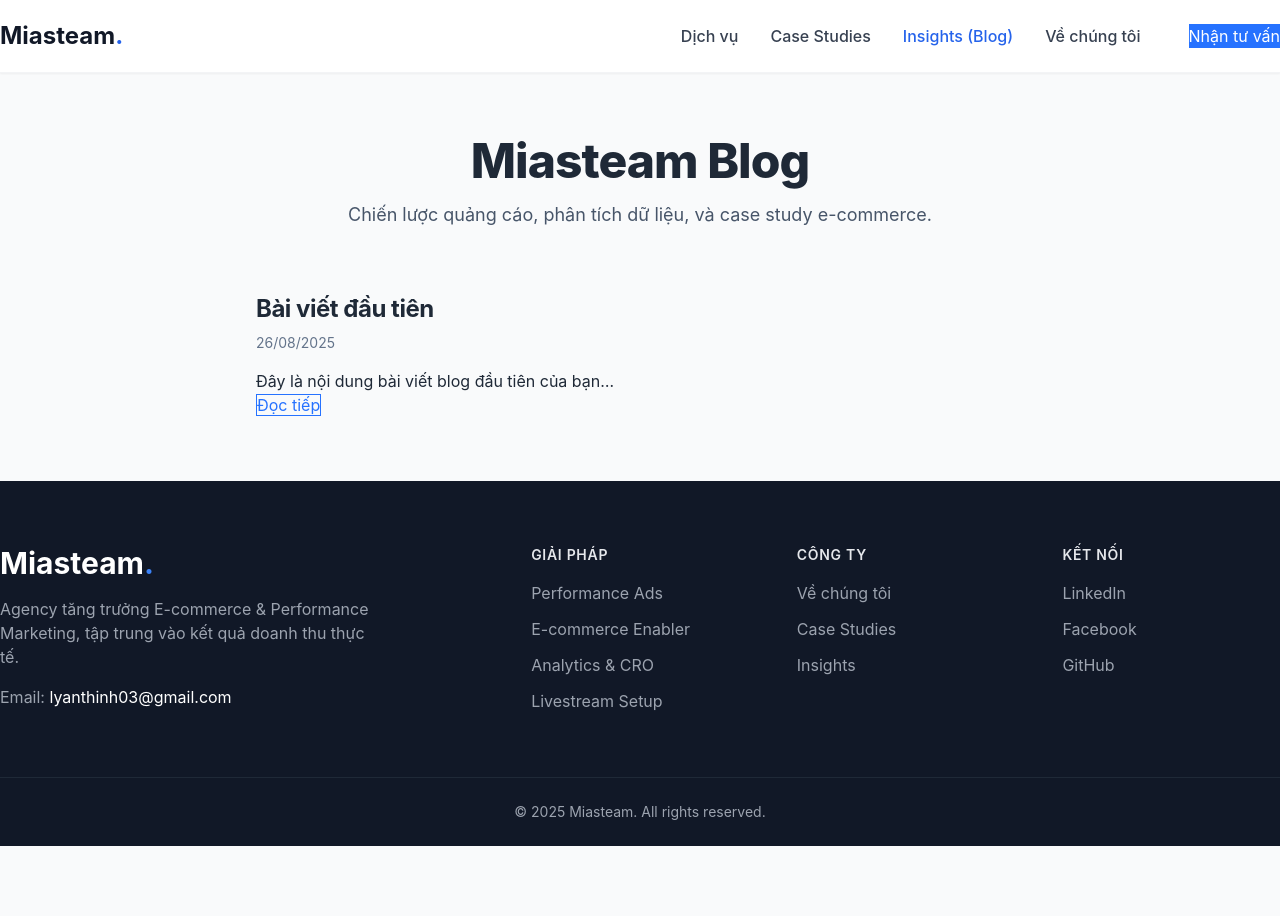
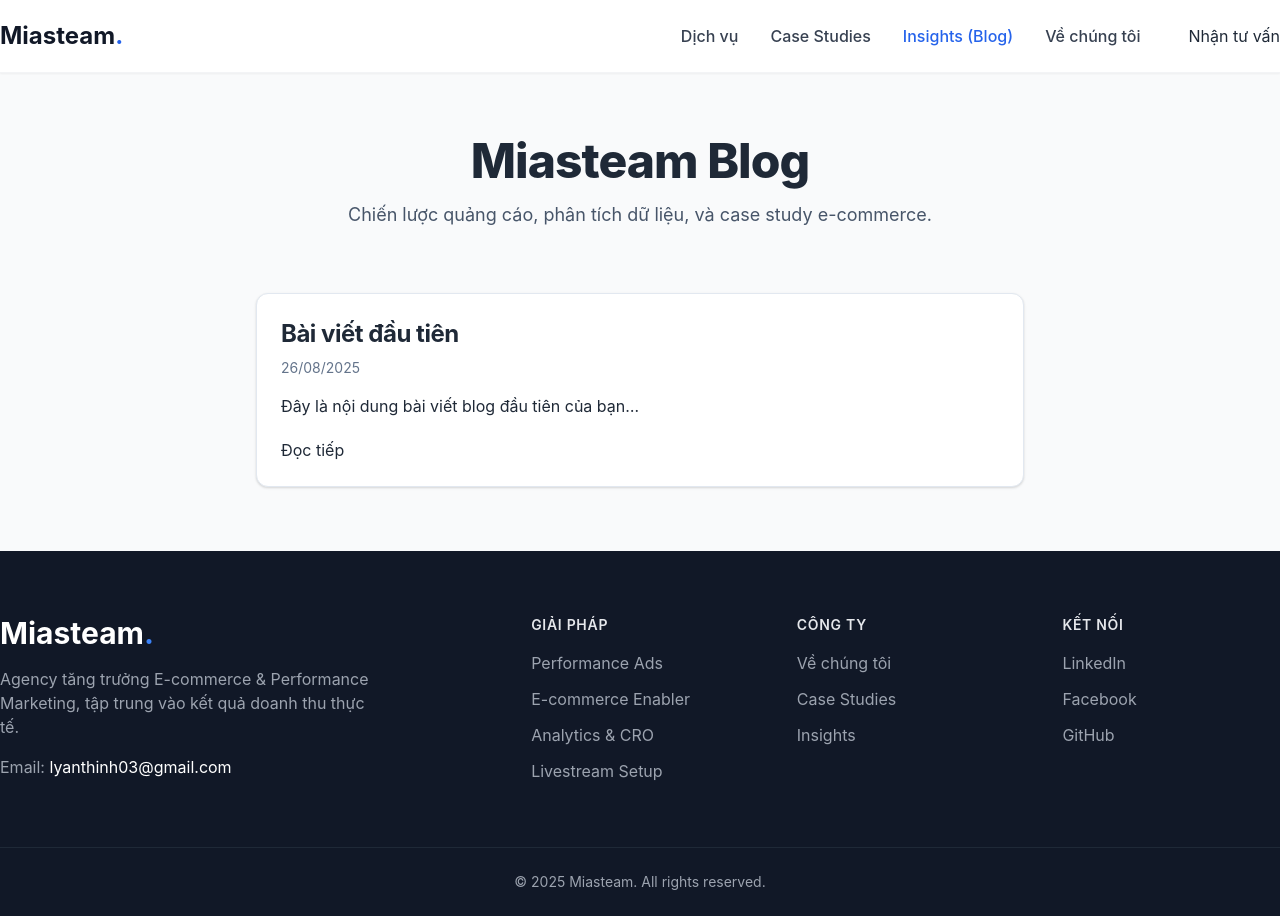
Before and after one commit to pixelaquarius/Website-MIAS, a Jekyll site: the page built from blog/index.html, in a window 1280 px wide. Built offline with Jekyll 4.4.1, drawn with Linux system fonts in a browser that asks for light colours; nearby versions of some CDN libraries.

Commit message:
Update typography.css

```diff
--- a/assets/css/typography.css
+++ b/assets/css/typography.css
@@ -1,17 +1,70 @@
-/* ---- Nút ---- */
-.btn-primary {
-  background-color: #2672ff;
-  color: #fff;
+/* ==============================================
+   Nội dung file: assets/css/typography.css
+   (Đã xóa phần .btn-primary và .btn-outline cũ)
+   ============================================== */
+
+/* ---- Typography ---- */
+.typography h1,
+.typography h2,
+.typography h3,
+.typography h4,
+.typography h5,
+.typography h6 {
+  margin-top: 1.5em;
+  margin-bottom: 0.8em;
+  font-weight: 600;
 }
-.btn-primary:hover {
-  background-color: #0052d9;
+.typography h1, .h1 { font-size: 2.5rem; }
+.typography h2, .h2 { font-size: 2rem; }
+.typography h3, .h3 { font-size: 1.75rem; }
+.typography h4, .h4 { font-size: 1.5rem; }
+.typography h5, .h5 { font-size: 1.25rem; }
+.typography h6, .h6 { font-size: 1rem; }
+
+.typography p {
+  margin-bottom: 1.25em;
 }
-.btn-outline {
-  border: 1px solid #2672ff;
-  color: #2672ff;
-  background-color: transparent;
+
+.typography ul,
+.typography ol {
+  margin-left: 1.5rem;
+  margin-bottom: 1.25em;
 }
-.btn-outline:hover {
-  background-color: #2672ff;
-  color: #fff;
+.typography ul { list-style: disc; }
+.typography ol { list-style: decimal; }
+
+/* ---- Cards ---- */
+.card {
+  background-color: #fff;
+  border: 1px solid #e2e8f0;
+  border-radius: 0.75rem;
+  padding: 1.5rem;
+  box-shadow: 0 1px 3px 0 rgba(0, 0, 0, 0.1), 0 1px 2px 0 rgba(0, 0, 0, 0.06);
 }
+
+/* ---- Badge ---- */
+.badge {
+  display: inline-block;
+  background-color: #ebf4ff;
+  color: #2c5282;
+  font-size: 0.75rem;
+  font-weight: 600;
+  padding: 0.25rem 0.75rem;
+  border-radius: 9999px;
+  text-transform: uppercase;
+}
+
+/* ---- Form Inputs ---- */
+.input {
+  display: block;
+  width: 100%;
+  padding: 0.75rem 1rem;
+  border: 1px solid #cbd5e0;
+  border-radius: 0.375rem;
+  box-shadow: 0 1px 2px 0 rgba(0, 0, 0, 0.05);
+}
+.input:focus {
+  outline: none;
+  border-color: #2672ff;
+  box-shadow: 0 0 0 3px rgba(38, 114, 255, 0.3);
+}
```
